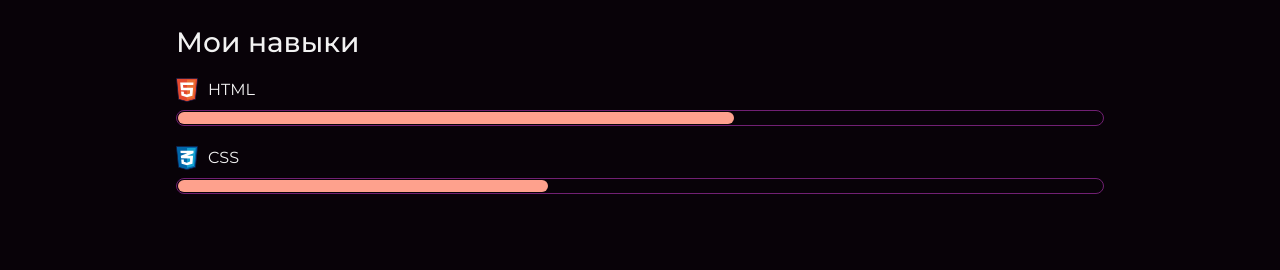
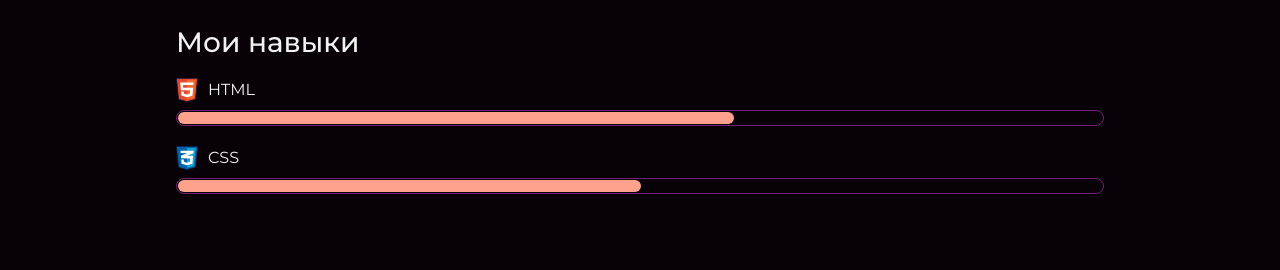
Before and after one commit to Hallweek/Super-SSite, a plain HTML site: page index.html in a window 1280 px wide. Shown: the part 1270-1540 px from the top of the page. Drawn offline with Linux system fonts and the light colour scheme.

Commit message:
Update index.html

```diff
--- a/index.html
+++ b/index.html
@@ -40,7 +40,7 @@
 <dt class="skill-html">HTML</dt>
 <dd class="level"><div style="width: 60%;">60%</div></dd>
 <dt class="skill-css">CSS</dt>
-<dd class="level"><div style="width: 40%;">40%</div></dd>
+<dd class="level"><div style="width: 50%;">50%</div></dd>
 </dl>
     </div>
 </div>
```
